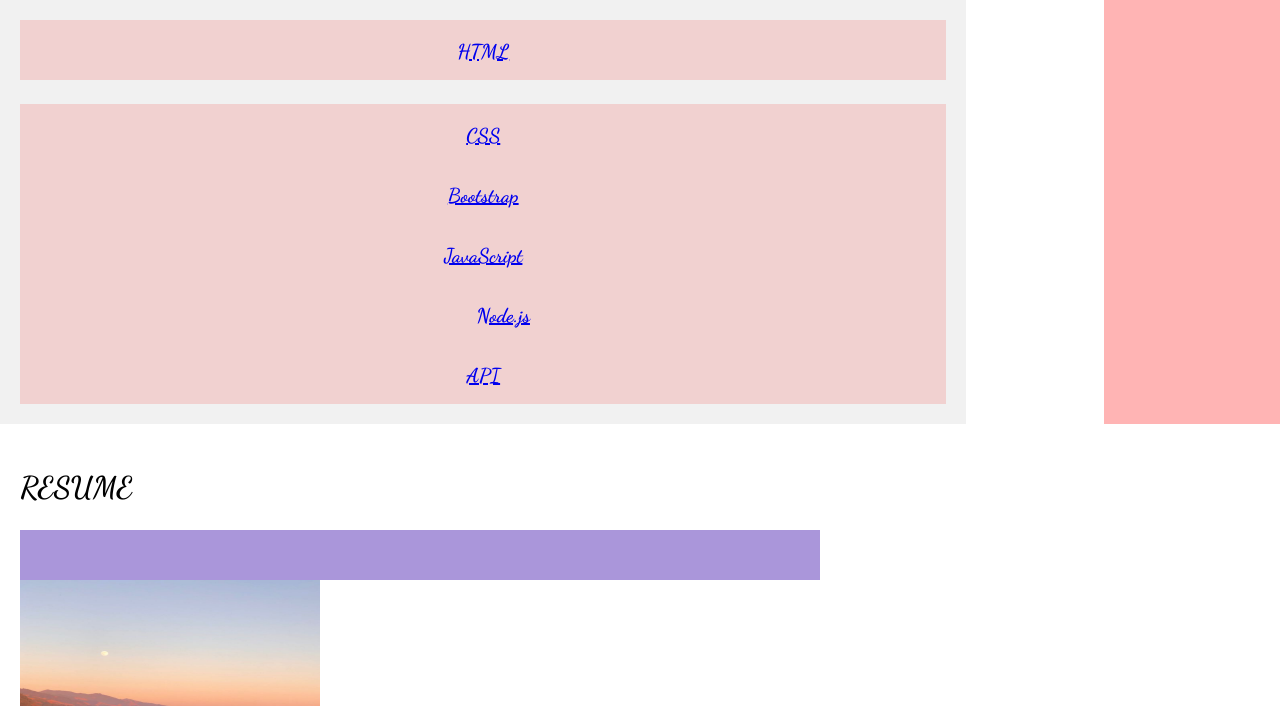
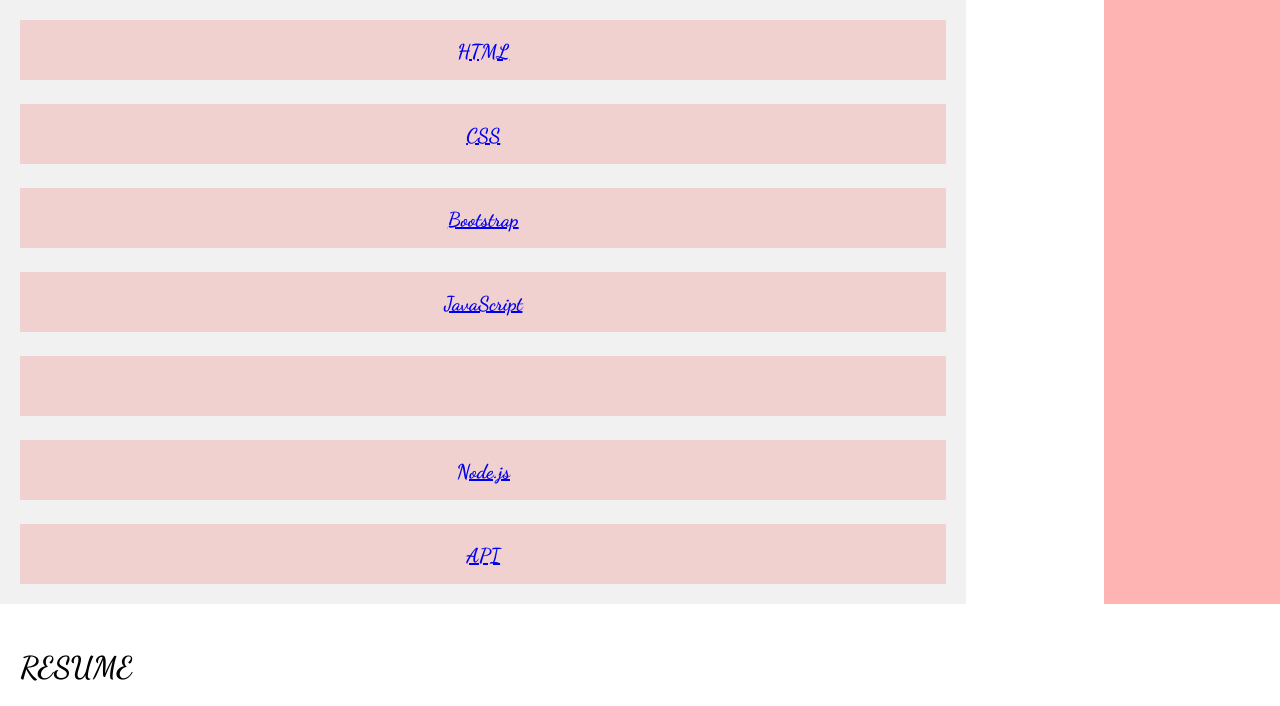
Before and after one commit to aniordyan/resume, a plain HTML site: page index.html in a window 1280 px wide. Shown: the part 1408-2114 px from the top of the page. Drawn offline with Linux system fonts and the light colour scheme.

Commit message:
Update index.html

```diff
--- a/index.html
+++ b/index.html
@@ -148,12 +148,12 @@ h1{
 
     <h3>I've already learned</h3>
     <div class="info" style="height:60px;"><a href="https://www.w3schools.com/html/">HTML</a> </div><br>
-    <div class="info" style="height:60px;"><a href="https://www.w3schools.com/css/">CSS</a></div>
-   <div class="info" style="height:60px;"><a href="https://getbootstrap.com">Bootstrap</a></div>
+    <div class="info" style="height:60px;"><a href="https://www.w3schools.com/css/">CSS</a></div><br>
+   <div class="info" style="height:60px;"><a href="https://getbootstrap.com">Bootstrap</a></div><br>
 
-    <div class="info" style="height:60px;"><a href="https://www.w3schools.com/js/">JavaScript</a></div>
-   <div class="info" style="height:60px;"><a href="https://jquery.com>JQuery</a></div>
-   <div class="info" style="height:60px;"><a href="https://nodejs.org/en/">Node.js</a></div>
+    <div class="info" style="height:60px;"><a href="https://www.w3schools.com/js/">JavaScript</a></div><br>
+   <div class="info" style="height:60px;"><a href="https://jquery.com>JQuery"</a></div><br>
+   <div class="info" style="height:60px;"><a href="https://nodejs.org/en/">Node.js</a></div><br>
     <div class="info" style="height:60px;"><a href="https://en.wikipedia.org/wiki/API">API</a></div>
   </div>
 
```
